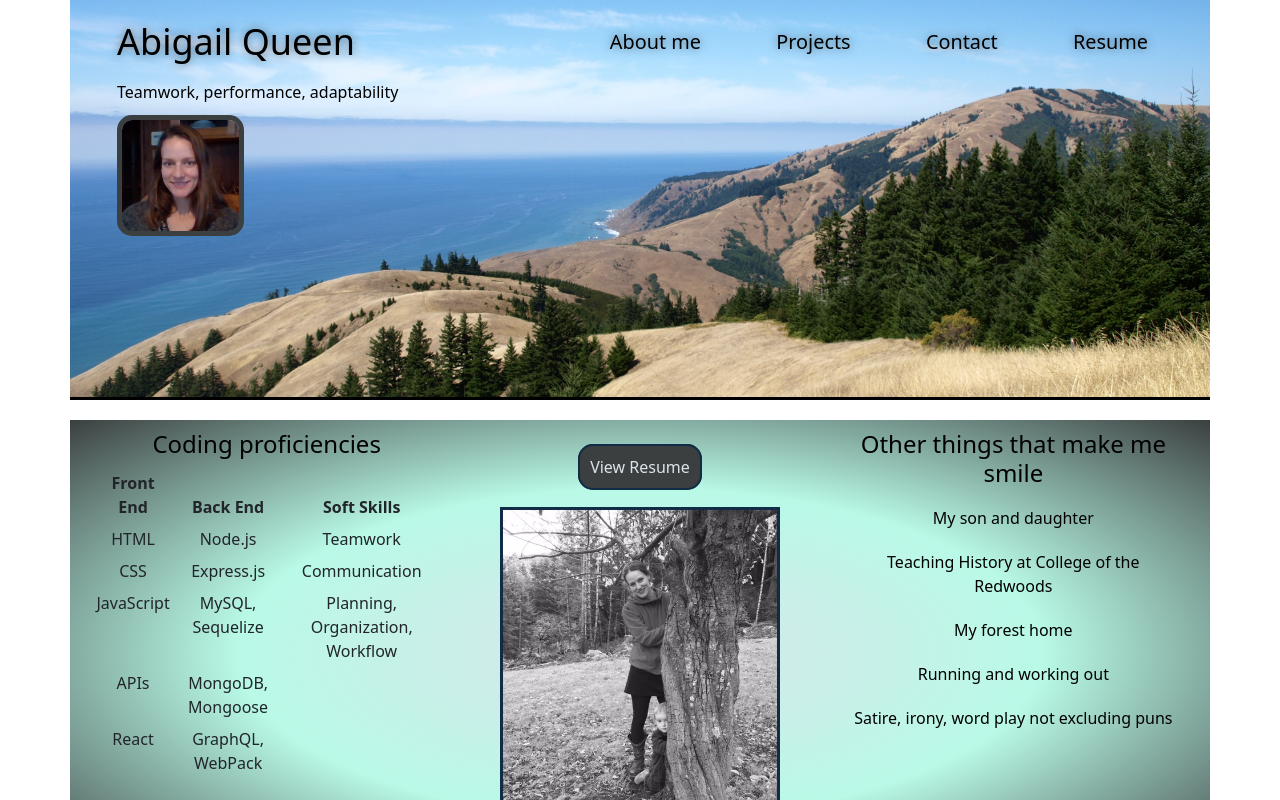
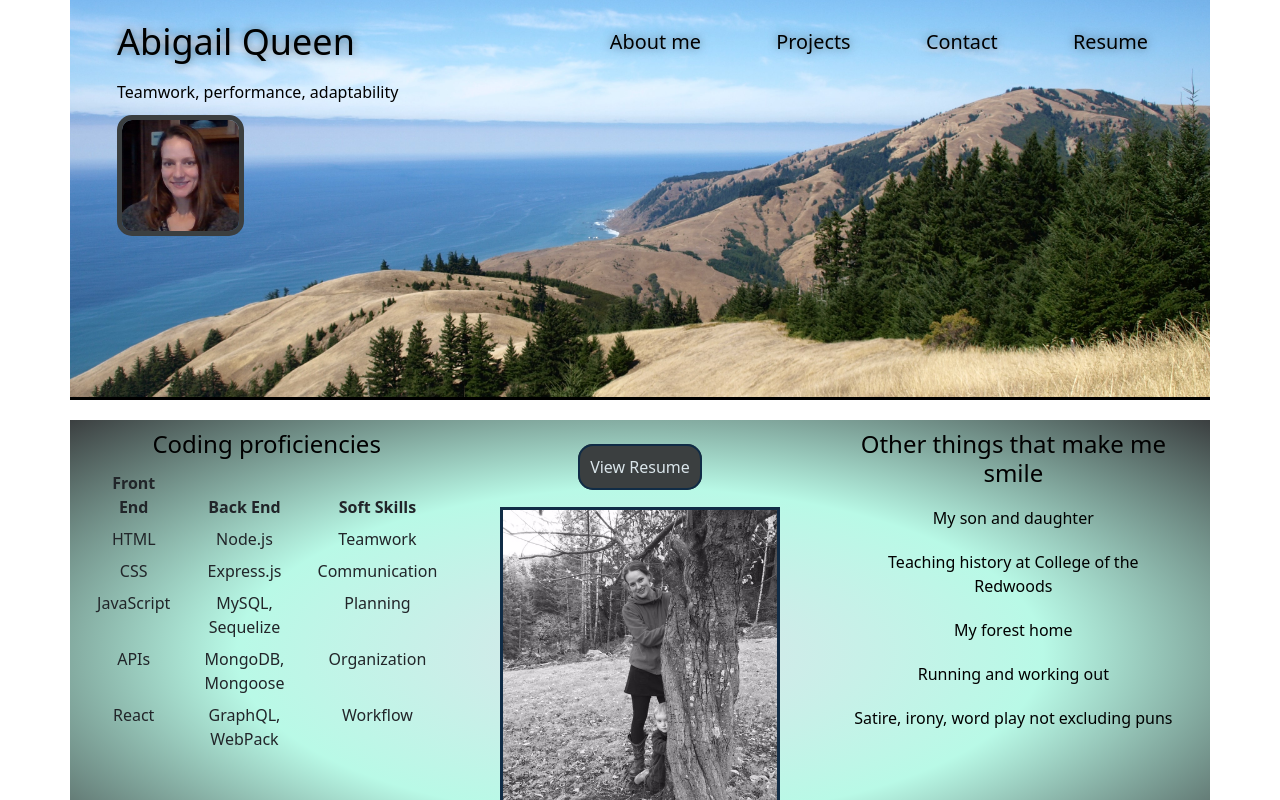
Before and after one commit to Abi-Queen/abi-queen-spa, a React (Create React App) app: page /Resume in a window 1280 px wide. Shown: the top 800 px of the page. Built offline with nearby package versions, Linux system fonts and the light colour scheme.

Commit message:
update resume link

```diff
--- a/src/components/Contact/index.js
+++ b/src/components/Contact/index.js
@@ -65,7 +65,7 @@ function ContactForm() {
         // </section>
         <section className="container" id="contact">
             <h1 data-testid="h1tag">Contact me</h1>
-            <div className="d-flex align-center">
+            <div className="d-flex justify-content-center">
                 <p>Get in touch: <a href='mailto:albqueen@gmail.com'>albqueen@gmail.com</a>. I look forward to chatting with you.</p>
             </div>
         </section>
--- a/src/components/Resume/index.js
+++ b/src/components/Resume/index.js
@@ -33,24 +33,24 @@ function Resume() {
                             <tr>
                                 <td>JavaScript</td>
                                 <td>MySQL, Sequelize</td>
-                                <td>Planning, Organization, Workflow</td>
+                                <td>Planning</td>
                             </tr>
                             <tr>
                                 <td>APIs</td>
                                 <td>MongoDB, Mongoose</td>
-                                <td> </td>
+                                <td>Organization</td>
                             </tr>
                             <tr>
                                 <td>React</td>
                                 <td>GraphQL, WebPack</td>
-                                <td> </td>
+                                <td>Workflow</td>
                             </tr>
                         </tbody>
                     </table>
                 </div>
                 <div className="col-3-lg col-sm resume-photo">
                     <h4 id="resume-link">
-                        <a href="https://drive.google.com/file/d/1o-eO67x3Mb3exlK_D9LFarj_NivBnDNv/view?usp=sharing" target="_blank">View Resume</a>
+                        <a href="https://drive.google.com/file/d/1y5Ulo7Ap42yWxGVd5jwYduy9DuC_selm/view?usp=sharing" target="_blank">View Resume</a>
                     </h4>
                     <img id="resume-photo" src={plumTree} style={{ width: "80%" }} alt="Abi and little son smiling from behind a tree trunk" />
                 </div>
@@ -59,7 +59,7 @@ function Resume() {
                     <div className="row">
                         <ul className="smile-list">
                             <li>My son and daughter</li>
-                            <li>Teaching History at College of the Redwoods</li>
+                            <li>Teaching history at College of the Redwoods</li>
                             <li>My forest home</li>
                             <li>Running and working out</li>
                             <li>Satire, irony, word play not excluding puns</li>
```
Also changed, not shown: 7 other files (tests, documents, lock files or other folders).
